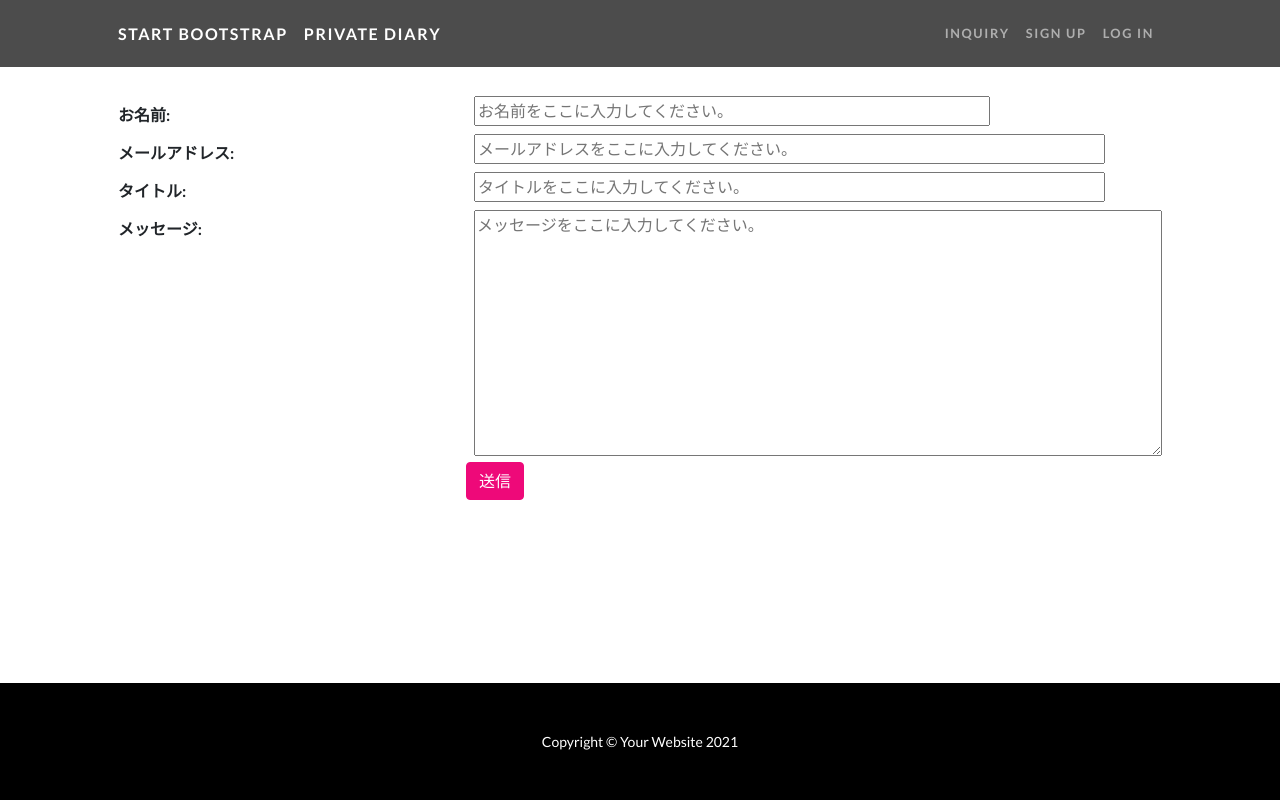
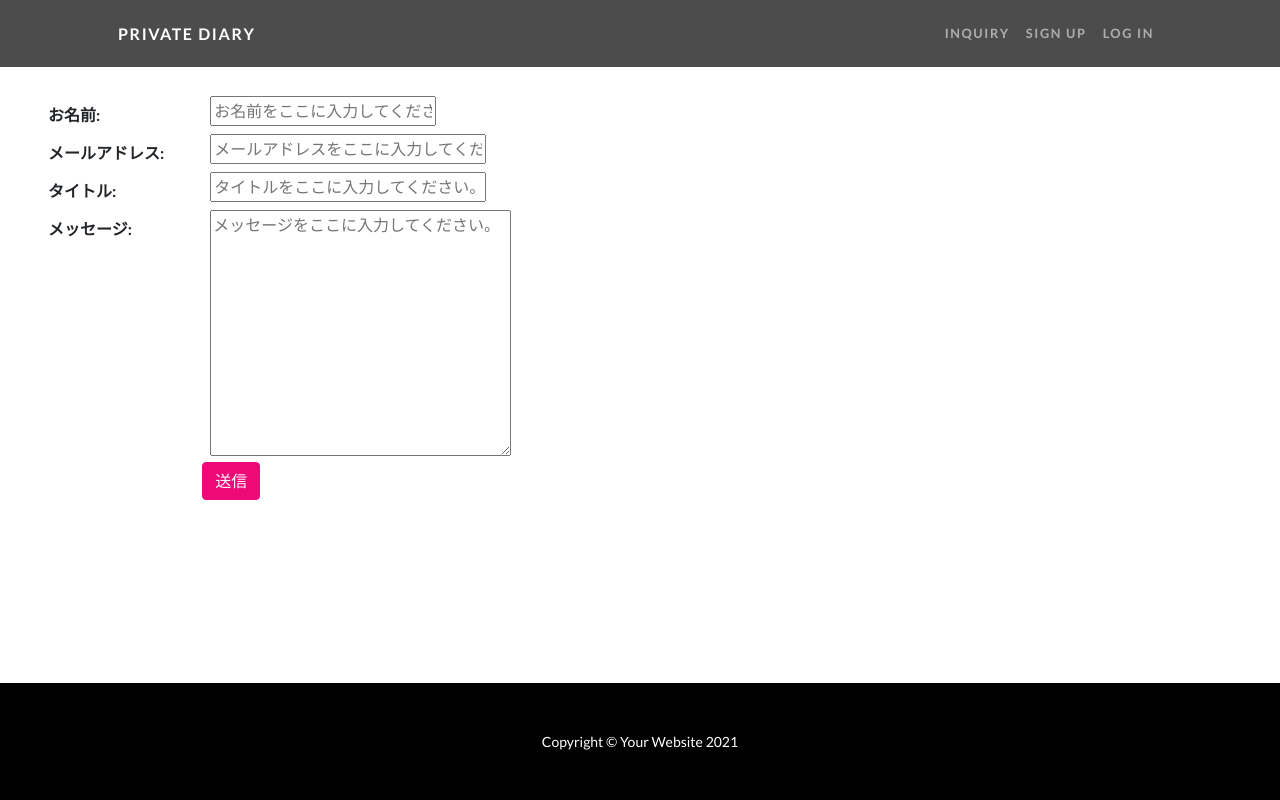
Before and after one commit to Darzi-Rin/private_diary, a Django app: page /inquiry/ in a window 1280 px wide. Run offline with Django 3.2, Linux system fonts and the light colour scheme; some libraries are stand-ins or nearby versions.

Commit message:
css適応完了

```diff
--- a/diary/templates/diary/base.html
+++ b/diary/templates/diary/base.html
@@ -24,7 +24,6 @@
         <!-- Navigation-->
         <nav class="navbar navbar-expand-lg navbar-dark navbar-custom fixed-top">
             <div class="container px-5">
-                <a class="navbar-brand" href="#page-top">Start Bootstrap</a>
                 <a class="navbar-brand" href="{% url 'diary:index' %}">PRIVATE DIARY</a>
                 <button class="navbar-toggler" type="button" data-bs-toggle="collapse" data-bs-target="#navbarResponsive" aria-controls="navbarResponsive" aria-expanded="false" aria-label="Toggle navigation"><span class="navbar-toggler-icon"></span></button>
                 <div class="collapse navbar-collapse" id="navbarResponsive">
--- a/diary/templates/diary/inquiry.html
+++ b/diary/templates/diary/inquiry.html
@@ -6,6 +6,7 @@
 
 {% block contents %}
 <section id="scroll">
+    <div class="toast-container">
         <div class="container px-5">
             <div class="row gx-5 align-items-center">
                 <div class="my-div-style">
@@ -33,5 +34,6 @@
                 </div>
             </div>
         </div>
+    </div>
 </section>
 {% endblock %}
```
Lines whose indentation alone changed are shown as unchanged.
